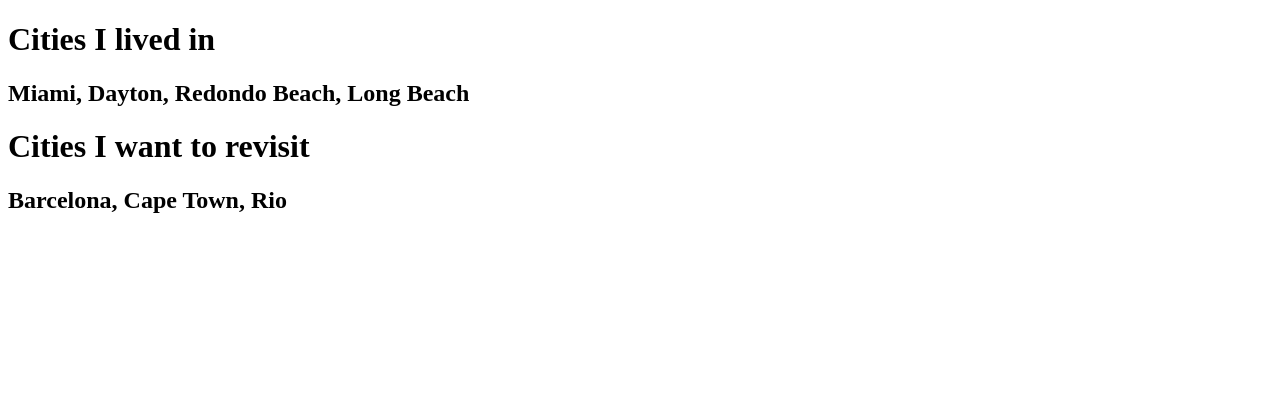
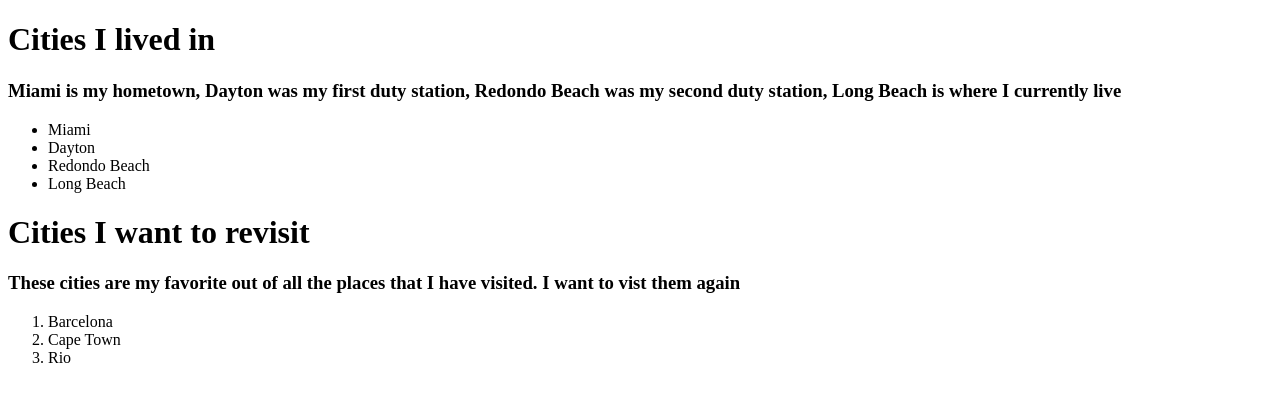
Before and after one commit to pilotmike22/html-excercises, a plain HTML site: page index.html in a window 1280 px wide. Drawn offline with Linux system fonts and the light colour scheme.

Commit message:
Added heading

```diff
--- a/index.html
+++ b/index.html
@@ -11,10 +11,24 @@
 <body>
 
     <h1> Cities I lived in </h1>
-        <h2> Miami,  Dayton,  Redondo Beach, Long Beach</h2>
+        <h3> Miami is my hometown, Dayton was my first duty station,
+            Redondo Beach was my second duty station, Long Beach is where I currently live</h3>
+    <ul>
+        <li>Miami</li>
+        <li>Dayton</li>
+        <li>Redondo Beach</li>
+        <li>Long Beach</li>
+    </ul>
 
     <h1> Cities I want to revisit</h1>
-        <h2>Barcelona, Cape Town, Rio</h2>
+        <h3> These cities are my favorite out of all the places that I have visited.
+             I want to vist them again</h3>
+
+    <ol>
+        <li>Barcelona</li>
+        <li>Cape Town</li>
+        <li> Rio</li>
+    </ol>
 
 </body>
 
```
